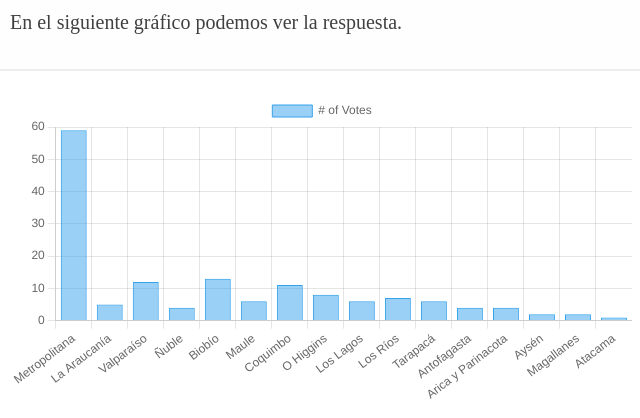
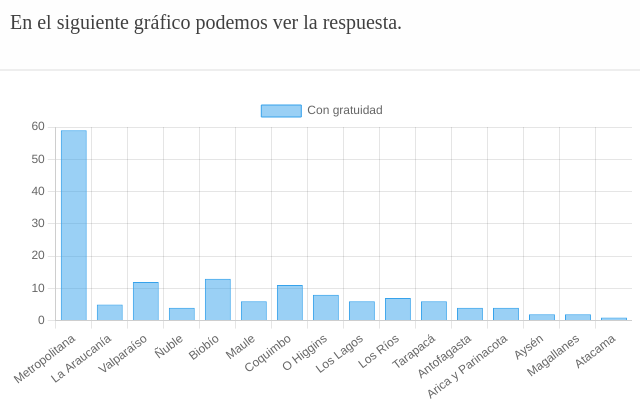
Before and after one commit to FabianVA-630/Clase-11, a plain HTML site: page index.html in a window 1280 px wide. Shown: the part 1454-1872 px from the top of the page, 318-958 px from the left. Drawn offline with nearby package versions, Linux system fonts and the light colour scheme.

Commit message:
Update index.html

```diff
--- a/index.html
+++ b/index.html
@@ -83,34 +83,6 @@ De las 251 carreras relevadas, 152 son elegibles para gratuidad. Pero esa cifra
                     >Inspirado en Reuters</a
                 >
                 <a href="https://github.com/profesorfaco/troncal">Diseño y visualización de información</a>
-<div>
-  <canvas id="dispersion"></canvas>
-</div>
-
-<script src="https://cdn.jsdelivr.net/npm/chart.js"></script>
-
-<script>
-  const ctx = document.getElementById('dispersion');
-
-  new Chart(ctx, {
-    type: 'bar',
-    data: {
-      labels: ['Metropolitana', 'La Araucanía', 'Valparaíso', 'Ñuble', 'Biobío', 'Maule', 'Coquimbo', 'O Higgins', 'Los Lagos', 'Los Ríos', 'Tarapacá', 'Antofagasta', 'Arica y Parinacota', 'Aysén', 'Magallanes', 'Atacama'],
-      datasets: [{
-        label: '# of Votes',
-        data: [59, 5, 12, 4, 13, 6, 11, 8, 6, 7, 6, 4, 4, 2, 2, 1 ],
-        borderWidth: 1
-      }]
-    },
-    options: {
-      scales: {
-        y: {
-          beginAtZero: true
-        }
-      }
-    }
-  });
-</script>
 
 <div>
   <canvas id="dispersion"></canvas>
```
